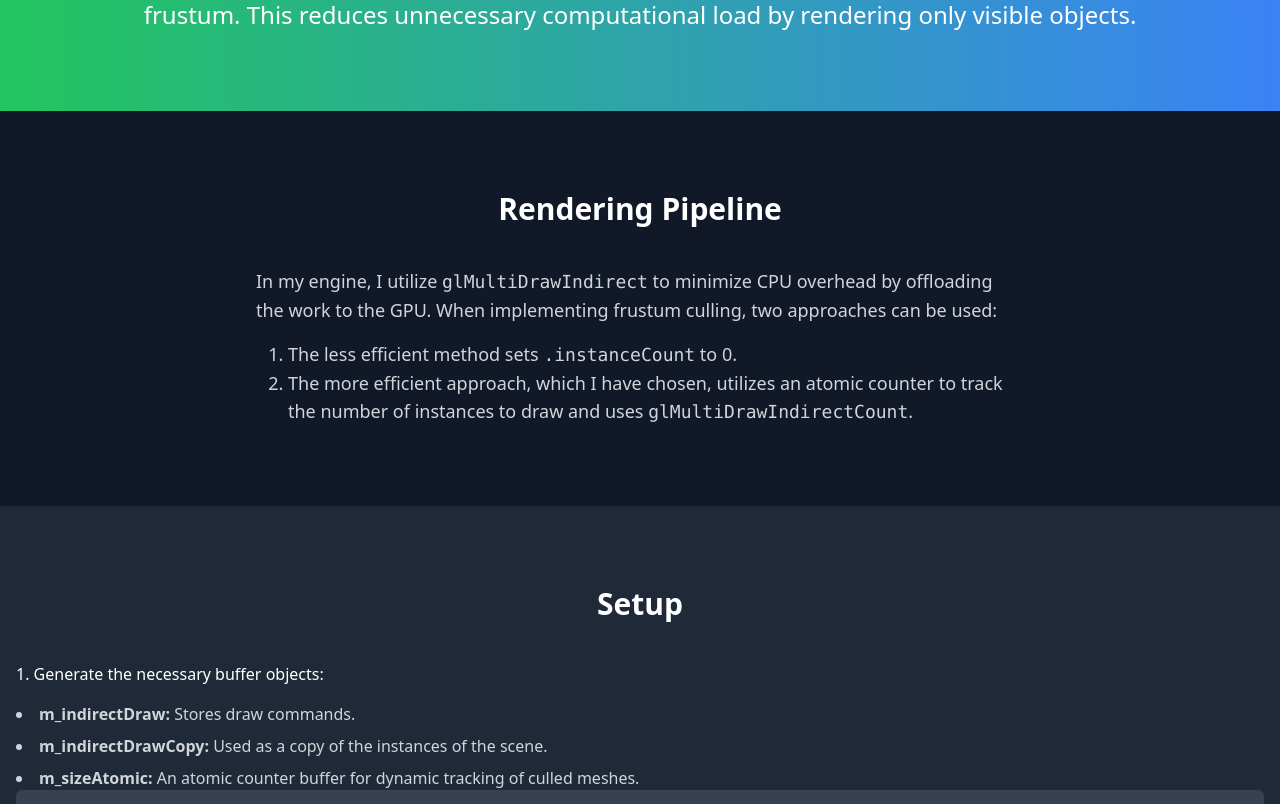
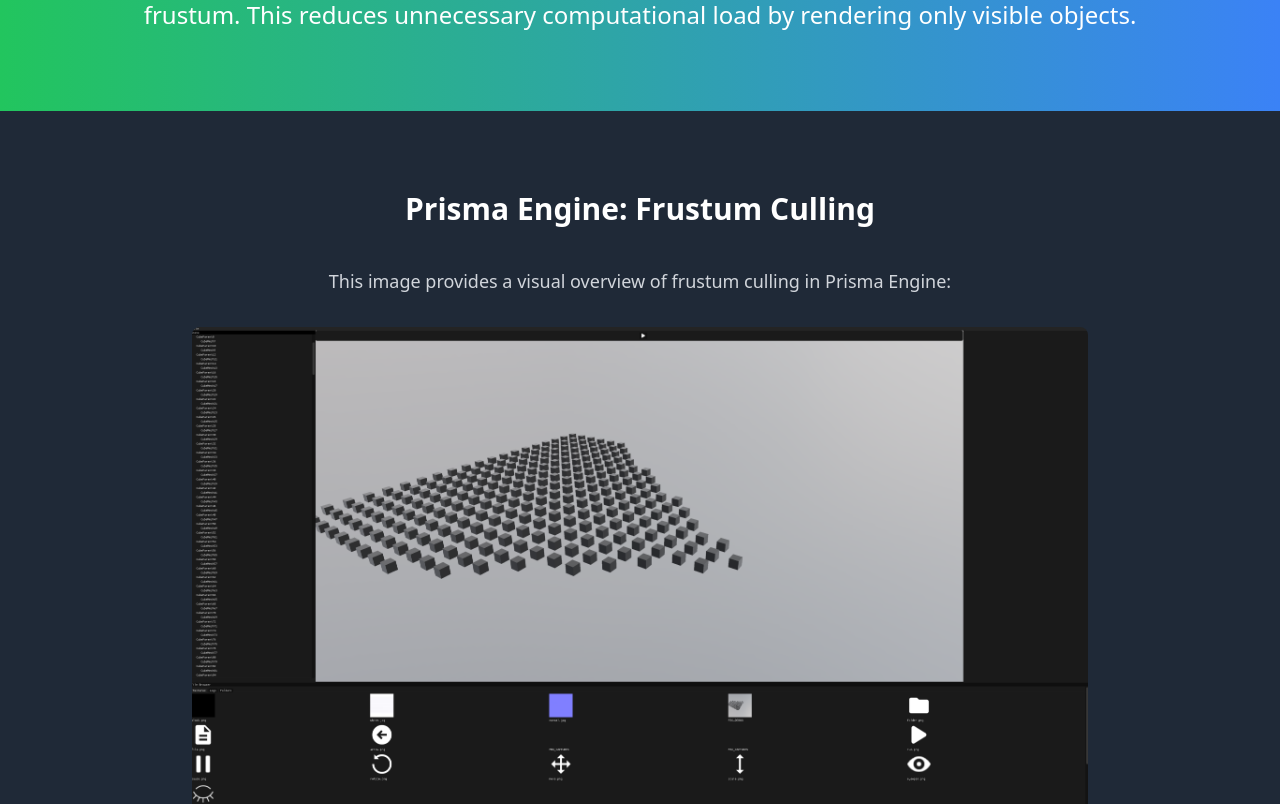
Before and after one commit to deni2312/deni2312.github.io, a React (Vite) app: page /deni2312.github.io/articles/culling in a window 1280 px wide. Shown: the part 249-1053 px from the top of the page. Built offline with nearby package versions, Linux system fonts and the light colour scheme.

Commit message:
Added groups

```diff
--- a/src/articles/Culling.tsx
+++ b/src/articles/Culling.tsx
@@ -1,4 +1,5 @@
 import React from "react";
+import culling from '../assets/culling.png'
 
 const Header: React.FC = () => (
   <header className="bg-gradient-to-r from-green-500 to-blue-500 py-20">
@@ -9,6 +10,23 @@
       </p>
     </div>
   </header>
+);
+
+// New section for displaying the image (frustum.png)
+const FrustumImageSection: React.FC = () => (
+  <section className="py-20 bg-gray-800">
+    <div className="container mx-auto px-4 text-center">
+      <h2 className="text-3xl font-bold text-center mb-10">Prisma Engine: Frustum Culling</h2>
+      <p className="text-lg text-gray-300 mb-8">
+        This image provides a visual overview of frustum culling in Prisma Engine:
+      </p>
+      <img
+      src={culling}
+      alt="Frustum Culling"
+      className="rounded-lg mb-4 object-contain max-w-4xl mx-auto"
+    />
+    </div>
+  </section>
 );
 
 const RenderingPipeline: React.FC = () => (
@@ -298,6 +316,7 @@
 const CullingPage: React.FC = () => (
   <div className="min-h-screen bg-gray-900 text-white font-sans">
     <Header />
+    <FrustumImageSection/>
     <RenderingPipeline />
     <SetupSection />
     <ComputeShaderSection />
```
